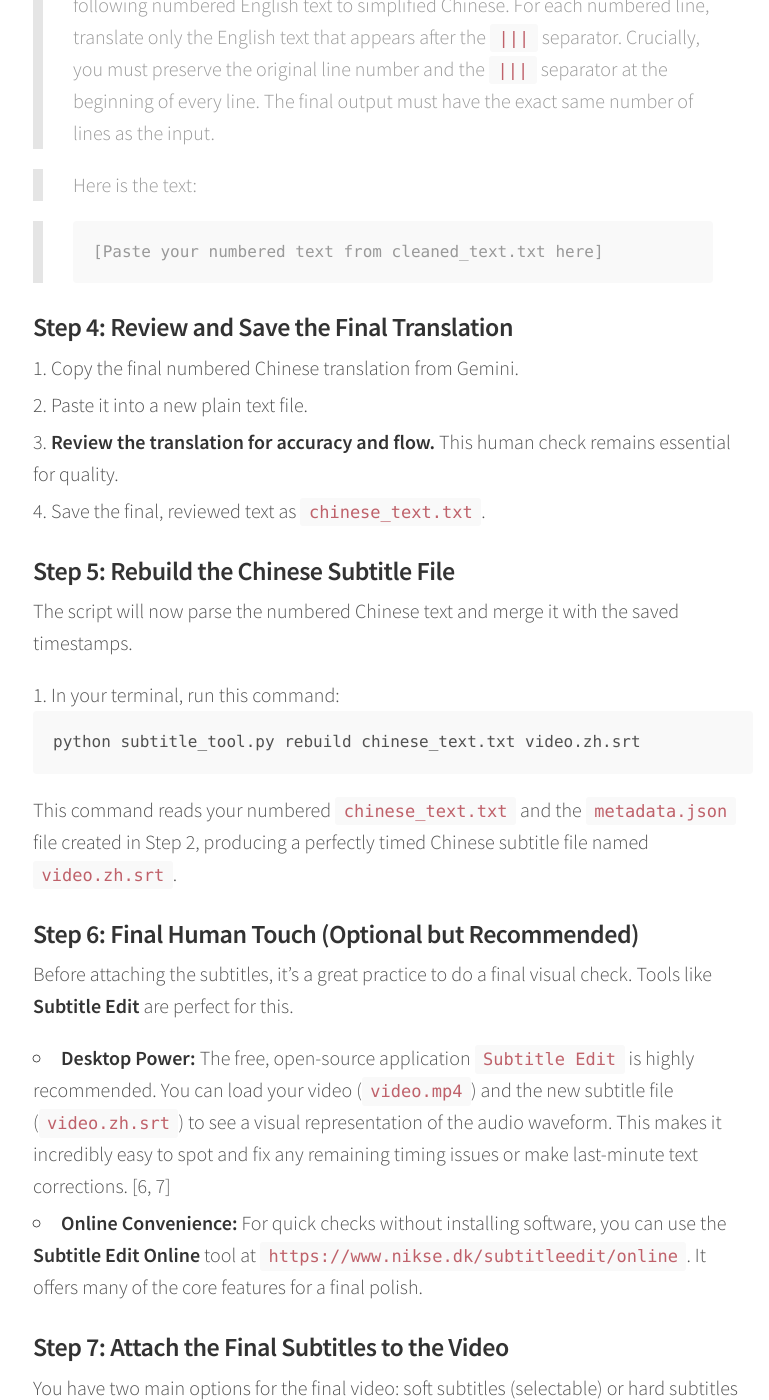
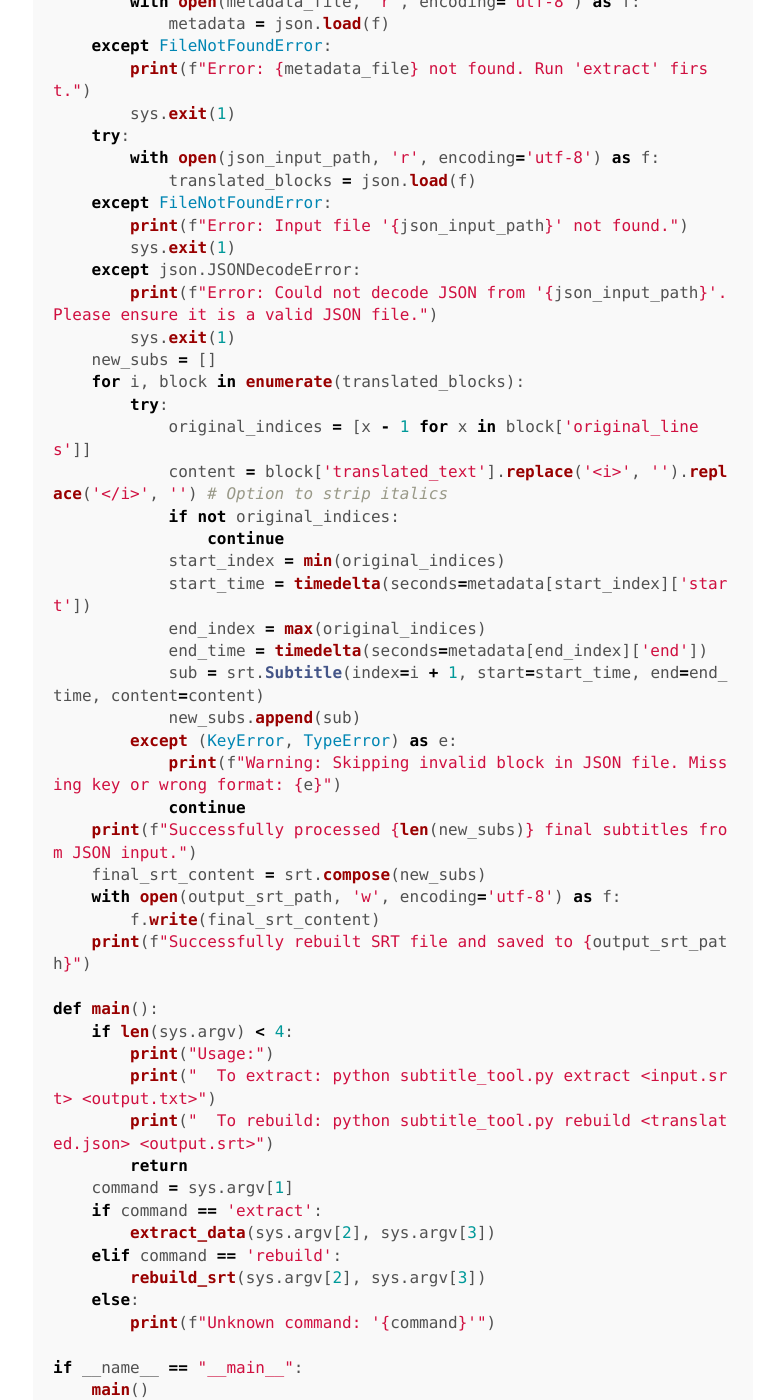
Before and after one commit to ilikeeatingrice/ilikeeatingrice.github.io, a Jekyll site: the page built from _posts/2025-10-10-Using-AI-for-fast-subtitle-translation.md, in a window 1280 px wide and 1400 px high, scrolled down 2753 px. Shown: the whole window, without its empty margins (247-1016 px from the left). Built offline with Jekyll 4.4.1, drawn with Linux system fonts in a browser that asks for light colours; some of the changed text lies outside the part shown.

Commit message:
Update 2025-10-10-Using-AI-for-fast-subtitle-translation.md

````diff
--- a/_posts/2025-10-10-Using-AI-for-fast-subtitle-translation.md
+++ b/_posts/2025-10-10-Using-AI-for-fast-subtitle-translation.md
@@ -1,321 +1,141 @@
+# Comprehensive Subtitle Translation & Burn-in Workflow
+
+This guide outlines the fully automated process for extracting auto-generated subtitles, using AI to create high-quality, natural-sounding translations, and burning the final, styled subtitles into a video file.
+
 -----
 
 ## 1\. Required Tools
 
-First, ensure you have the necessary free, command-line tools installed.
-
-  * **Python:** If you don't already have it, install Python from the official website: [python.org](https://www.python.org/).
-  * **yt-dlp:** A powerful tool for downloading videos and subtitles.
-      * Installation instructions: [yt-dlp GitHub](https://www.google.com/search?q=https://github.com/yt-dlp/yt-dlp%23installation)
-  * **FFmpeg:** The industry standard for video processing, needed to attach the new subtitles.
-      * Installation instructions: [ffmpeg.org](https://ffmpeg.org/download.html)
+  * **Python:** With the `srt` library installed (`pip install srt`).
+  * **yt-dlp:** For downloading video and subtitle files.
+  * **FFmpeg:** For converting subtitle formats and burning them into the video.
 
 -----
 
-## 2\. The Step-by-Step Workflow
+## 2\. The Core Python Script (`subtitle_tool.py`)
 
-### Step 1: Download Video and Auto-Generated SRT Subtitles
-
-This step grabs the source video and the raw, messy subtitle file from YouTube.
-
-1.  Open your command line or terminal.
-2.  Run the following command, replacing `"YOUTUBE_URL"` with the video's URL:bash
-    yt-dlp --write-auto-sub --sub-lang en --convert-subs srt -o "video.%(ext)s" "YOUTUBE\_URL"
-    ```
-    *   `--convert-subs srt`: This forces `yt-dlp` to provide a `.srt` file, which our script is built for. [4, 5]
-
-    ```
-
-You will now have two files: `video.mp4` (or similar) and `video.en.srt`.
-
-### Step 2: Extract, Clean, and Number the Subtitle Text
-
-This is where we use the improved Python script to clean the ASR artifacts (duplicates, overlaps) and prepare the text in a numbered format that protects its structure from the AI.
-
-1.  Save the new Python script from Section 3 below as `subtitle_tool.py` in the same folder as your video files.
-2.  Before running the script for the first time, you need to install its required library. In your terminal, run:
-    ```bash
-    pip install srt
-    ```
-3.  Now, run the main script command:
-    ```bash
-    python subtitle_tool.py extract video.en.srt original_text.txt
-    ```
-
-This command reads `video.en.srt`, intelligently removes the duplicate and overlapping lines, and saves the clean text to `original_text.txt`. Crucially, each line in the output file will be numbered and formatted like `1 ||| Some text...`, which is the key to making this process reliable.
-
-### Step 3: Punctuate and Translate with Gemini (AI-Proofed Method)
-
-Using your refined prompts, we'll process the numbered text. This method forces the AI to treat each line as a distinct item, preventing unwanted merging or splitting.
-
-1.  **First Pass (Punctuation):** Open `original_text.txt` and copy the entire numbered list. Paste it into Gemini with your specialized cleaning prompt.
-
-    **Recommended Cleaning Prompt:**
-
-    > You are a professional transcription editor. The following text is from a numbered, cleaned-up automatic speech recognition script, but it is missing all punctuation and proper capitalization.
-    > For each numbered line, add periods, commas, question marks, and capitalization as needed to the text after the `|||` separator.
-    > Crucially, you must preserve the line number and the `|||` separator for every single line without alteration.
-
-    > Here is the text:
-
-    > ```
-    > [Paste your numbered text from original_text.txt here]
-    > ```
-
-2.  **Save the Cleaned Text:** Copy the corrected and still-numbered text from Gemini and save it as `cleaned_text.txt`.
-
-3.  **Second Pass (Translation):** Open `cleaned_text.txt` and copy the now-punctuated numbered list. Paste it into Gemini with your translation prompt.
-
-    **Recommended Translation Prompt:**
-
-    > You are an expert translator specializing in video subtitles. Translate the following numbered English text to simplified Chinese.
-    > For each numbered line, translate only the English text that appears after the `|||` separator.
-    > Crucially, you must preserve the original line number and the `|||` separator at the beginning of every line. The final output must have the exact same number of lines as the input.
-
-    > Here is the text:
-
-    > ```
-    > [Paste your numbered text from cleaned_text.txt here]
-    > ```
-
-### Step 4: Review and Save the Final Translation
-
-1.  Copy the final numbered Chinese translation from Gemini.
-2.  Paste it into a new plain text file.
-3.  **Review the translation for accuracy and flow.** This human check remains essential for quality.
-4.  Save the final, reviewed text as `chinese_text.txt`.
-
-### Step 5: Rebuild the Chinese Subtitle File
-
-The script will now parse the numbered Chinese text and merge it with the saved timestamps.
-
-1.  In your terminal, run this command:
-    ```bash
-    python subtitle_tool.py rebuild chinese_text.txt video.zh.srt
-    ```
-
-This command reads your numbered `chinese_text.txt` and the `metadata.json` file created in Step 2, producing a perfectly timed Chinese subtitle file named `video.zh.srt`.
-
-### Step 6: Final Human Touch (Optional but Recommended)
-
-Before attaching the subtitles, it's a great practice to do a final visual check. Tools like **Subtitle Edit** are perfect for this.
-
-  * **Desktop Power:** The free, open-source application `Subtitle Edit` is highly recommended. You can load your video (`video.mp4`) and the new subtitle file (`video.zh.srt`) to see a visual representation of the audio waveform. This makes it incredibly easy to spot and fix any remaining timing issues or make last-minute text corrections. [6, 7]
-  * **Online Convenience:** For quick checks without installing software, you can use the **Subtitle Edit Online** tool at `https://www.nikse.dk/subtitleedit/online`. It offers many of the core features for a final polish.
-
-### Step 7: Attach the Final Subtitles to the Video
-
-You have two main options for the final video: soft subtitles (selectable) or hard subtitles (burned-in).
-
-**Option A: Soft Subtitles (Recommended for Flexibility)**
-This method embeds the subtitles as a separate track that viewers can turn on or off.
-
-1.  In your terminal, run this command:
-    ```bash
-    ffmpeg -i video.mp4 -i video.zh.srt -c copy -c:s mov_text -metadata:s:s:0 language=zho "final_video_softsubs.mp4"
-    ```
-
-The file `final_video_softsubs.mp4` is now ready for upload to platforms that support subtitle tracks.
-
-**Option B: Hard Subtitles / Burn-in (For Maximum Compatibility)**
-This method permanently writes the subtitles onto the video frames, ensuring they are always visible. Your custom command is perfect for controlling the appearance.
-
-1.  In your terminal, run your refined command:
-    ```bash
-    ffmpeg -i video.mp4 -vf "subtitles=video.zh.srt:force_style='FontName=Arial,FontSize=22,PrimaryColour=&H00FFFFFF'" final_video_burned.mp4
-    ```
-
-The file `final_video_burned.mp4` is now ready and will display the subtitles exactly as styled, on any platform.
-
------
-
-## 3\. The Final Python Script (`subtitle_tool.py`)
-
-This is the complete, refined script incorporating your numbering logic. It is designed to be robust against AI formatting errors.
-
-**Save this code as `subtitle_tool.py`:**
+This is the final version of our script. It extracts numbered text for the AI and rebuilds the subtitle file from a structured JSON input, automatically handling merged timestamps.
 
 ```python
+# Save this as subtitle_tool.py
 import srt
 import json
 import sys
-import re
 from datetime import timedelta
 
-def find_best_overlap(s1, s2):
-    """Finds the length of the longest suffix of s1 that is also a prefix of s2."""
-    s1, s2 = s1.lower(), s2.lower()
-    max_overlap = 0
-    # Iterate from the smaller of the two string lengths down to 0
-    for i in range(min(len(s1), len(s2)), 0, -1):
-        if s1.endswith(s2[:i]):
-            max_overlap = i
-            break
-    return max_overlap
-
 def extract_data(srt_file_path, output_txt_path):
-    """
-    Reads an SRT file, cleans ASR artifacts (cumulative and overlapping),
-    and extracts the cleaned text with numbering for AI processing.
-    """
     try:
         with open(srt_file_path, 'r', encoding='utf-8') as f:
             content = f.read()
     except Exception as e:
         print(f"Error reading file {srt_file_path}: {e}")
         sys.exit(1)
-
     print(f"Parsing SRT file: {srt_file_path}")
     try:
         subs = list(srt.parse(content))
     except Exception as e:
         print(f"Error parsing SRT file. It may be malformed. Details: {e}")
         sys.exit(1)
-
-    # Pass 1: Filter for "most complete" subtitles to handle cumulative text.
     print("Running Pass 1: Filtering cumulative subtitles...")
-    filtered_subs =
-    for i in range(len(subs) - 1):
-        current_content = subs[i].content.strip().replace('\\n', ' ')
-        next_content = subs[i+1].content.strip().replace('\\n', ' ')
-        if not next_content.startswith(current_content) or len(next_content) == len(current_content):
-            filtered_subs.append(subs[i])
+    filtered_subs = []
     if subs:
+        for i in range(len(subs) - 1):
+            current_content = subs[i].content.strip().replace('\n', ' ')
+            next_content = subs[i+1].content.strip().replace('\n', ' ')
+            if not next_content.startswith(current_content) or len(next_content) == len(current_content):
+                filtered_subs.append(subs[i])
         filtered_subs.append(subs[-1])
-
-    # Pass 2: Remove pure duplicates that might result from Pass 1.
-    deduped_subs =
+    deduped_subs = []
     seen_content = set()
     for sub in filtered_subs:
-        content = sub.content.strip().replace('\\n', ' ')
+        content = sub.content.strip().replace('\n', ' ')
         if content not in seen_content:
             deduped_subs.append(sub)
             seen_content.add(content)
-
     print(f"Reduced from {len(subs)} to {len(deduped_subs)} candidate subtitle entries.")
-
-    # Pass 3: Process for overlaps and generate final text and metadata.
     print("Running Pass 2: Trimming overlapping text...")
-    metadata =
-    text_for_translation =
-
+    metadata = []
+    text_for_translation = []
     if not deduped_subs:
         print("No subtitles found after cleaning.")
         return
-
-    # Process the first subtitle.
-    first_sub = deduped_subs
-    first_content = first_sub.content.strip().replace('\\n', ' ')
+    first_sub = deduped_subs[0]
+    first_content = first_sub.content.strip().replace('\n', ' ')
     if first_content:
-        metadata.append({'start': first_sub.start.total_seconds(), 'end': first_sub.end.total_seconds()})
+        metadata.append({'start': first_sub.start.total_seconds(),'end': first_sub.end.total_seconds()})
         text_for_translation.append(first_content)
-
-    # Process the rest of the subtitles.
     for i in range(1, len(deduped_subs)):
         prev_content = text_for_translation[-1]
         current_sub = deduped_subs[i]
-        current_content = current_sub.content.strip().replace('\\n', ' ')
-
-        if not current_content:
-            continue
-
-        overlap_len = find_best_overlap(prev_content, current_content)
+        current_content = current_sub.content.strip().replace('\n', ' ')
+        if not current_content: continue
+        overlap_len = 0
+        for j in range(min(len(prev_content), len(current_content)), 0, -1):
+            if prev_content.endswith(current_content[:j]):
+                overlap_len = j
+                break
         trimmed_content = current_content[overlap_len:].lstrip()
-
         if trimmed_content:
-            metadata.append({'start': current_sub.start.total_seconds(), 'end': current_sub.end.total_seconds()})
+            metadata.append({'start': current_sub.start.total_seconds(),'end': current_sub.end.total_seconds()})
             text_for_translation.append(trimmed_content)
-
-    # Save metadata to a JSON file for the rebuild step.
     metadata_file = 'metadata.json'
     with open(metadata_file, 'w', encoding='utf-8') as f:
         json.dump(metadata, f, indent=2, ensure_ascii=False)
     print(f"Metadata for {len(metadata)} cleaned subtitles saved to {metadata_file}")
-
-    # Save the cleaned text to the specified output file with numbering.
     with open(output_txt_path, 'w', encoding='utf-8') as f:
         for i, line in enumerate(text_for_translation):
-            f.write(f"{i+1} ||| {line}\\n")
+            f.write(f"{i+1} ||| {line}\n")
     print(f"Cleaned text with line numbers saved to {output_txt_path}")
 
-def rebuild_srt(translated_text_path, output_srt_path):
-    """
-    Rebuilds an SRT file using stored metadata and numbered, translated text.
-    """
+def rebuild_srt(json_input_path, output_srt_path):
     metadata_file = 'metadata.json'
     try:
         with open(metadata_file, 'r', encoding='utf-8') as f:
             metadata = json.load(f)
     except FileNotFoundError:
-        print(f"Error: {metadata_file} not found. Please run the 'extract' command first.")
+        print(f"Error: {metadata_file} not found. Run 'extract' first.")
         sys.exit(1)
-    except Exception as e:
-        print(f"Error reading metadata file {metadata_file}: {e}")
+    try:
+        with open(json_input_path, 'r', encoding='utf-8') as f:
+            translated_blocks = json.load(f)
+    except FileNotFoundError:
+        print(f"Error: Input file '{json_input_path}' not found.")
         sys.exit(1)
-
-    try:
-        with open(translated_text_path, 'r', encoding='utf-8') as f:
-            translated_lines = f.readlines()
-    except Exception as e:
-        print(f"Error reading translated text file {translated_text_path}: {e}")
+    except json.JSONDecodeError:
+        print(f"Error: Could not decode JSON from '{json_input_path}'. Please ensure it is a valid JSON file.")
         sys.exit(1)
-
-    # Parse the numbered lines from the translated file.
-    translated_blocks =
-    for line in translated_lines:
-        if '|||' in line:
-            # Split only on the first occurrence of the separator
-            parts = line.split('|||', 1)
-            if len(parts) == 2:
-                translated_blocks.append(parts.[1]strip())
-
-    if len(metadata)!= len(translated_blocks):
-        print("\\n--- ERROR ---")
-        print("Mismatch between number of metadata entries and translated text blocks.")
-        print(f"Metadata entries: {len(metadata)}")
-        print(f"Translated blocks: {len(translated_blocks)}")
-        print("This can happen if the AI translation removed or altered the '|||' separator.")
-        print("Please check your translated text file to ensure each line starts with 'number |||'.")
-        print("-------------\\n")
-        sys.exit(1)
-
-    print("Metadata and translated text counts match. Rebuilding SRT...")
-    new_subs =
-    for i, meta_item in enumerate(metadata):
-        sub = srt.Subtitle(
-            index=i + 1,
-            start=timedelta(seconds=meta_item['start']),
-            end=timedelta(seconds=meta_item['end']),
-            content=translated_blocks[i]
-        )
-        new_subs.append(sub)
-
+    new_subs = []
+    for i, block in enumerate(translated_blocks):
+        try:
+            original_indices = [x - 1 for x in block['original_lines']]
+            content = block['translated_text'].replace('<i>', '').replace('</i>', '') # Option to strip italics
+            if not original_indices:
+                continue
+            start_index = min(original_indices)
+            start_time = timedelta(seconds=metadata[start_index]['start'])
+            end_index = max(original_indices)
+            end_time = timedelta(seconds=metadata[end_index]['end'])
+            sub = srt.Subtitle(index=i + 1, start=start_time, end=end_time, content=content)
+            new_subs.append(sub)
+        except (KeyError, TypeError) as e:
+            print(f"Warning: Skipping invalid block in JSON file. Missing key or wrong format: {e}")
+            continue
+    print(f"Successfully processed {len(new_subs)} final subtitles from JSON input.")
     final_srt_content = srt.compose(new_subs)
-
     with open(output_srt_path, 'w', encoding='utf-8') as f:
         f.write(final_srt_content)
     print(f"Successfully rebuilt SRT file and saved to {output_srt_path}")
 
 def main():
-    """Main function to handle command-line arguments."""
-    if len(sys.argv) < 2:
+    if len(sys.argv) < 4:
         print("Usage:")
         print("  To extract: python subtitle_tool.py extract <input.srt> <output.txt>")
-        print("  To rebuild: python subtitle_tool.py rebuild <translated.txt> <output.srt>")
+        print("  To rebuild: python subtitle_tool.py rebuild <translated.json> <output.srt>")
         return
-
     command = sys.argv[1]
-
     if command == 'extract':
-        if len(sys.argv)!= 4:
-            print("Usage: python subtitle_tool.py extract <input.srt> <output.txt>")
-            return
         extract_data(sys.argv[2], sys.argv[3])
-
     elif command == 'rebuild':
-        if len(sys.argv)!= 4:
-            print("Usage: python subtitle_tool.py rebuild <translated.txt> <output.srt>")
-            return
         rebuild_srt(sys.argv[2], sys.argv[3])
     else:
         print(f"Unknown command: '{command}'")
@@ -324,5 +144,105 @@
     main()
 ```
 
-```
-```
+-----
+
+## 3\. The Step-by-Step Workflow
+
+### **Phase 1: Source Preparation**
+
+1.  **Download Video & Subtitles:**
+
+      * **Condition:** Start of the project.
+      * **Command:**
+        ```bash
+        yt-dlp --write-auto-sub --sub-lang en --convert-subs srt -o "video.%(ext)s" "YOUTUBE_URL"
+        ```
+      * **Result:** `video.mp4` and `video.en.srt` (or `.vtt`).
+
+2.  **Convert VTT to SRT (If Necessary):**
+
+      * **Condition:** `yt-dlp` downloaded a `.vtt` file instead of `.srt`.
+      * **Command:**
+        ```bash
+        ffmpeg -i video.en.vtt video.en.srt
+        ```
+      * **Result:** A `video.en.srt` file ready for our script.
+
+### **Phase 2: AI-Assisted Translation**
+
+3.  **Extract Text for AI:**
+
+      * **Condition:** You have a clean `.srt` file.
+      * **Command:**
+        ```bash
+        python subtitle_tool.py extract video.en.srt original_text.txt
+        ```
+      * **Result:** `metadata.json` (for timestamps) and `original_text.txt` (for the AI).
+
+4.  **Add Punctuation & Refine (Optional but Recommended):**
+
+      * **Condition:** You want a grammatically correct English base before translation for higher quality results.
+      * **Prompt:**
+        > You are a professional transcription editor. The following text is from a numbered, cleaned-up automatic speech recognition script, but it is missing all punctuation and proper capitalization.
+        > For each numbered line, add periods, commas, question marks, and capitalization as needed to the text after the `|||` separator.
+        > **Crucially, you must preserve the line number and the `|||` separator for every single line without alteration.**
+        > Here is the text:
+        > `[Paste the content of original_text.txt here]`
+      * **Action:** Save the AI's output as a new file, **`punctuated_text.txt`**.
+
+5.  **Perform Final Translation & Merging:**
+
+      * **Condition:** You have the refined `punctuated_text.txt`.
+
+      * **Prompt:** Use this specific prompt to instruct the AI to merge lines and output structured JSON.
+
+        > You are an expert translator specializing in creating natural-sounding subtitles. I will provide you with numbered lines of a refined English script.
+        > Your task is to:
+
+        > 1.  Translate the text into simplified Chinese.
+        > 2.  **Combine consecutive lines where it makes a more complete and natural-sounding sentence.** You have the creative freedom to decide what to merge.
+        > 3.  You can simplify or remove punctuation in the final Chinese output as is natural for subtitles.
+        > 4.  **Your final output must be a single JSON array of objects.** Do not include any other text or explanation outside of this JSON array.
+
+        > Each object in the JSON array must represent a final subtitle line and contain two keys:
+
+        >   * `"original_lines"`: An array of the original integer line numbers that you merged to create this translated line.
+        >   * `"translated_text"`: A string containing the final, merged translated Chinese text.
+
+        > **Here is the text to process:**
+        > `[Paste the entire content of punctuated_text.txt here]`
+
+      * **Action:** Copy the AI's entire JSON response and save it as **`translated_blocks.json`**.
+
+### **Phase 3: Final Video Production**
+
+6.  **Rebuild the Final Subtitle File:**
+
+      * **Condition:** You have created `translated_blocks.json`.
+      * **Command:**
+        ```bash
+        python subtitle_tool.py rebuild translated_blocks.json video.zh.srt
+        ```
+      * **Result:** A perfectly timed `video.zh.srt` file with natural, merged sentences.
+
+7.  **Handle Italics and Prepare for Styling:**
+
+      * **Condition:** You want to burn subtitles with custom fonts and correctly render italics. This step is highly recommended.
+      * **Command:**
+        ```bash
+        ffmpeg -i video.zh.srt video.zh.ass
+        ```
+      * **Result:** A `video.zh.ass` file, which is a more powerful format that preserves italics and works best for styling.
+
+8.  **Burn Subtitles into Video:**
+
+      * **Condition:** You have the final `.ass` file and are ready to create the final video.
+      * **Command:**
+        ```bash
+        ffmpeg -i video.mp4 -vf "ass=video.zh.ass:fontsdir=./:force_style='FontName=Noto Sans SC,FontSize=22,PrimaryColour=&H00FFFFFF,OutlineColour=&H00000000,BorderStyle=1,MarginV=25'" final_video_burned.mp4
+        ```
+      * **Customization:**
+          * Place your desired font file (e.g., a `.ttf` or `.otf`) in the same folder.
+          * Change `FontName` to your font's name.
+          * Adjust `FontSize`, `PrimaryColour` (White: `&H00FFFFFF`, Yellow: `&H0000FFFF`), `OutlineColour` (Black: `&H00000000`), and `MarginV` (distance from bottom) as needed.
+      * **Result:** Your final video with high-quality, custom-styled subtitles permanently burned in.
````
